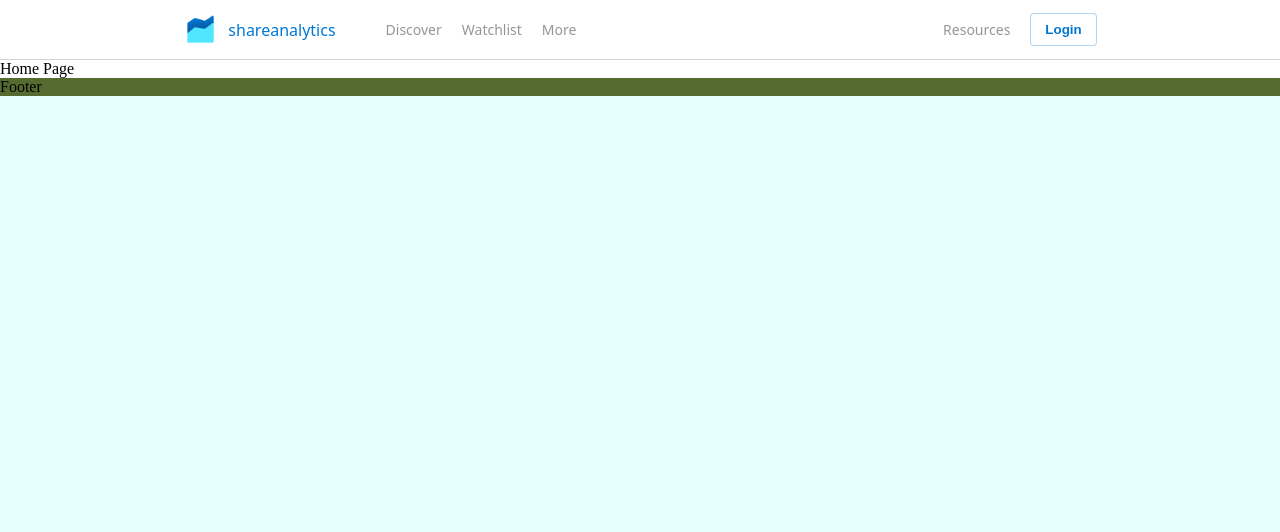
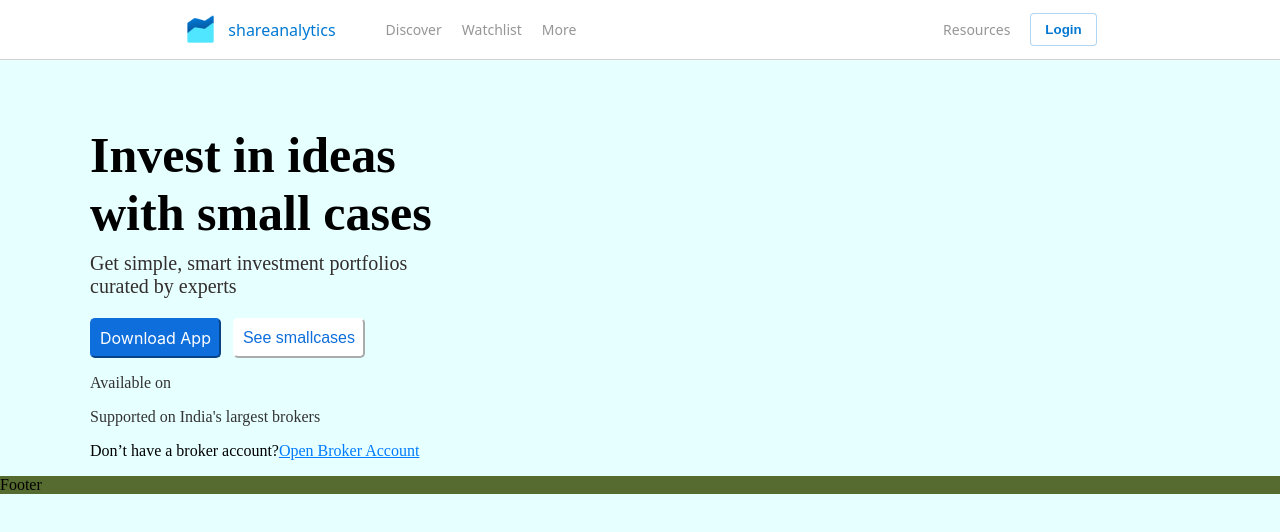
Before and after one commit to avinasdube/shareanalytics, a React (Create React App) app in the folder sa-client/: page / in a window 1280 px wide. Shown: the top 532 px of the page. Built offline with nearby package versions, Linux system fonts and the light colour scheme.

Commit message:
[CREATED]: Welcome page

```diff
--- a/sa-client/src/components/pages/Home/Home.scss
+++ b/sa-client/src/components/pages/Home/Home.scss
@@ -1,3 +1,86 @@
-.home-page{
-    background-color: white;
+/* Home.scss */
+
+.Intro {
+
+    max-width: 508px;
+    margin-bottom: 10px;
+    transition: all 0.5s ease-out;
+    padding-top: 32px;
 }
+
+.Title {
+    padding-left: 90px;
+    /* Both Title and Title-footer have the same padding-left */
+    color: #000000;
+    font-size: 50px;
+    margin-bottom: -10px;
+}
+
+.Title-footer {
+
+    /* Adjust top padding for Title-footer if needed */
+    font-size: inherit;
+    font-size: 20px;
+    color: #332d2d;
+    padding-left: 90px;
+}
+
+.buttons {
+    display: flex;
+    flex-direction: row;
+    padding-left: 90px;
+
+}
+
+.btn-1 {
+    background-color: #0e6edb;
+    color: white;
+    border-radius: 5px;
+    padding: 8px 8px;
+    font-size: 16px;
+    font-family: "Inter";
+    border-color: #0e6edb;
+    margin-right: 12px;
+}
+
+.btn-2 {
+    background-color: #ffffff;
+    color: #0e6edb;
+    border-radius: 5px;
+    padding: 8px 8px;
+    font-size: 16px;
+    border-color: #ffffff;
+}
+
+.Available {
+    padding-left: 90px;
+    color: #2d2a2af6;
+    font-size: 16px;
+}
+
+.Supported {
+    padding-left: 90px;
+    color: #2d2a2af6;
+    font-size: 16px;
+
+}
+
+.Bank-acc {
+    padding-left: 90px;
+    /* Add your existing styles for .Bank-acc if any */
+}
+
+.Bank-acc a {
+    text-decoration: underline;
+    /* Add underline to the link */
+    color: #007bff;
+    /* Set link color, you can change it */
+    cursor: pointer;
+    /* Add cursor effect */
+}
+
+.Bank-acc a:hover {
+    color: #0056b3;
+    /* Change link color on hover */
+    /* Add any other hover styles you want */
+}
--- a/sa-client/src/components/pages/Home/Home.tsx
+++ b/sa-client/src/components/pages/Home/Home.tsx
@@ -1,12 +1,29 @@
-// Home Page focuses on UI and presentation, rendering what the user sees.
-
-import React from 'react';
-import './Home.scss';
+import React from "react";
+import "./Home.scss";
 
 const Home: React.FC = () => {
   return (
-    <div className="home-page">
-      Home Page
+    <div className="Intro">
+      <h1 className="Title">
+        Invest in ideas
+        <br />
+        with small cases
+      </h1>
+      <p className="Title-footer">
+        Get simple, smart investment portfolios
+        <br />
+        curated by experts
+      </p>
+      <div className="buttons">
+        <button className="btn-1">Download App</button>
+        <button className="btn-2">See smallcases</button>
+      </div>
+      <p className="Available">Available on</p>
+      <p className="Supported">Supported on India's largest brokers</p>
+      <p className="Bank-acc">
+        Don’t have a broker account?
+        <a href="/">Open Broker Account</a>
+      </p>
     </div>
   );
 };
```
